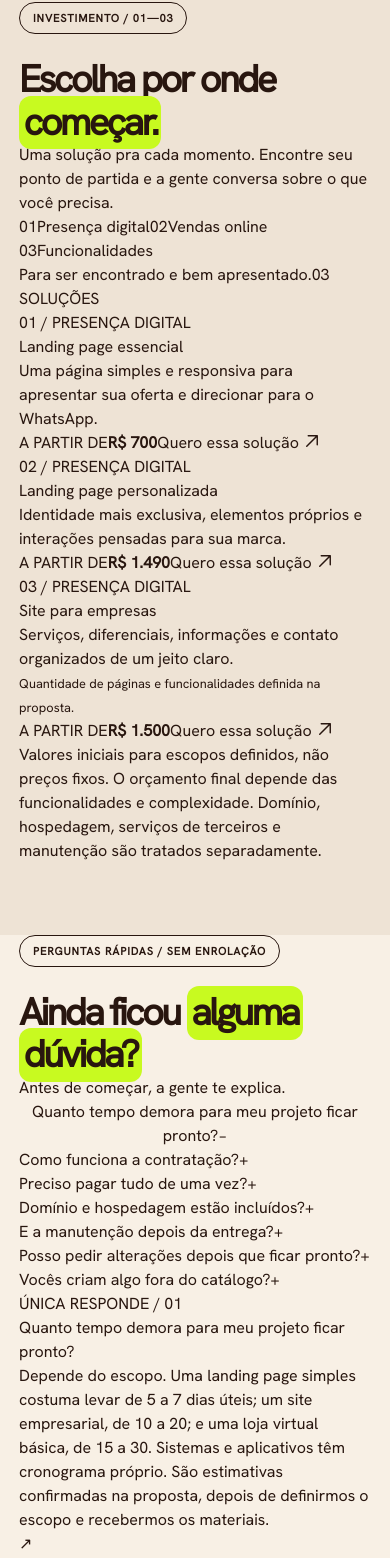
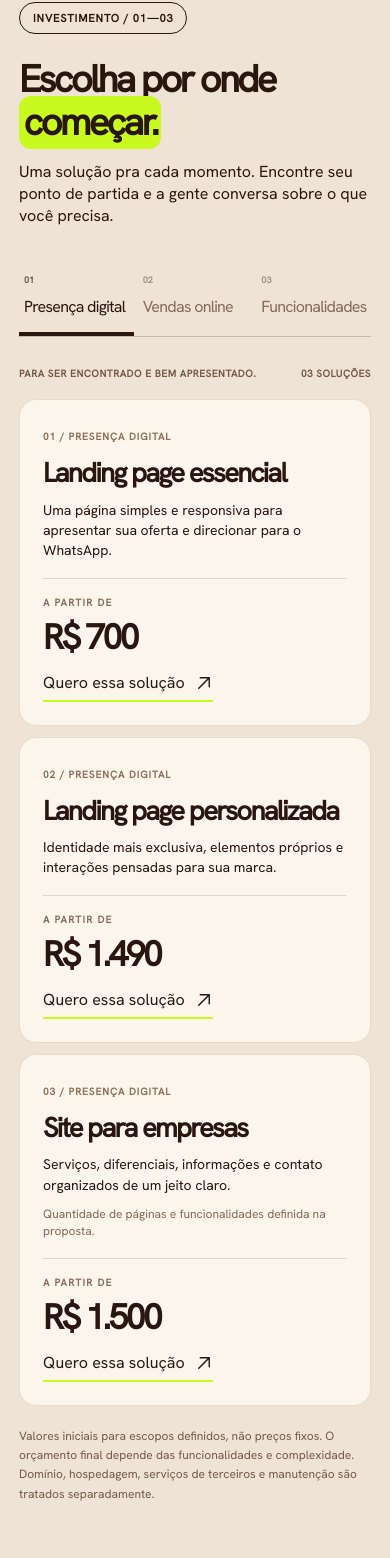
Before and after one commit to palomagl/unica, a React (Vite) app: page / in a window 390 px wide. Shown: the part 5783-7341 px from the top of the page. Built offline with nearby package versions, Linux system fonts and the light colour scheme.

Commit message:
style: substituir layouts genéricos por catálogo editorial e FAQ de perguntas rápidas

```diff
--- a/src/components/commercial.css
+++ b/src/components/commercial.css
@@ -1,48 +1,93 @@
-/* Evolução editorial: reutiliza cores, fontes, botões e espaçamentos da ÚNICA. */
-.u-investment,.u-method{scroll-margin-top:24px}
-.u-investment{padding:clamp(70px,8vw,110px) 0;background:#eee3d5;color:#28160f}
-.u-investment-head{max-width:950px;margin-bottom:clamp(28px,4vw,54px)}
-.u-investment-head h2{max-width:850px}
-.u-investment-head>p{font-size:clamp(16px,1.5vw,20px);max-width:580px;line-height:1.5;margin-top:22px}
-.u-investment-body{display:grid;grid-template-columns:minmax(0,.88fr) minmax(0,1.12fr);gap:clamp(18px,3vw,40px);align-items:stretch}
-.u-investment-list{border-top:1px solid #68412f4d;min-width:0}
-.u-investment-option{display:grid;grid-template-columns:39px minmax(0,1fr) 40px;align-items:center;gap:16px;padding:22px 16px;width:100%;min-height:93px;border:0;border-bottom:1px solid #68412f4d;background:transparent;color:inherit;text-align:left;cursor:pointer;font-size:clamp(21px,2.4vw,34px);font-weight:900;letter-spacing:-.05em;transition:background .25s,padding .25s}
-.u-investment-option:hover,.u-investment-option.is-active{background:#f8f0e5;padding-left:24px}
-.u-investment-num{font-size:12px;letter-spacing:0;color:#93684f;align-self:start;padding-top:12px;font-weight:800}
-.u-investment-indicator{display:grid;place-items:center;width:37px;height:37px;border-radius:50%;border:1px solid #8d6d5966}
-.u-investment-option.is-active .u-investment-indicator{background:var(--u-accent);border-color:transparent}
-.u-investment-indicator svg{width:21px;height:21px}
-.u-investment-detail{display:flex;flex-direction:column;min-width:0;min-height:470px;border-radius:27px;padding:clamp(25px,3.3vw,45px);background:#673a27;color:#fff9f3}
-.u-investment-detail-top{display:flex;justify-content:space-between;gap:16px;font-size:11px;font-weight:850;letter-spacing:.14em;opacity:.8}
-.u-investment-detail h3{font-size:clamp(34px,4vw,57px);line-height:1.02;letter-spacing:-.065em;margin:38px 0 13px}
-.u-investment-summary{font-size:clamp(16px,1.8vw,21px);line-height:1.35;max-width:490px;margin:0 0 25px}
-.u-investment-insight{display:grid;grid-template-columns:1fr 1fr;gap:26px;border-top:1px solid #ffffff35;padding:21px 0 25px}
-.u-investment-insight p{font-size:14px;line-height:1.5;margin:0;color:#fff4e9d9}
-.u-investment-insight strong{display:block;font-size:11px;letter-spacing:.11em;text-transform:uppercase;margin-bottom:8px;color:var(--u-accent)}
-.u-investment-bottom{display:flex;justify-content:space-between;gap:20px;align-items:end;border-top:1px solid #ffffff35;padding-top:22px;margin-top:auto;flex-wrap:wrap}
-.u-investment-price small{display:block;font-size:10px;letter-spacing:.13em;color:#ffffffba;font-weight:850;margin-bottom:8px}
-.u-investment-price strong{font-size:clamp(24px,2.6vw,35px);letter-spacing:-.05em}
-.u-investment-bottom .u-pill{white-space:nowrap;font-size:13px}
-.u-investment-note{font-size:12px;color:#654c3e;line-height:1.6;max-width:900px;margin:18px 0 0}
-.u-method{padding:clamp(75px,8vw,120px) 0;background:var(--u-cream);color:#28160f}
-.u-method-layout{display:grid;grid-template-columns:minmax(0,.8fr) minmax(0,1.2fr);gap:clamp(36px,6vw,100px)}
-.u-method-title h2{margin-top:22px}
-.u-method-title>p{font-size:18px;line-height:1.5;max-width:350px;margin:20px 0}
-.u-method-link{display:inline-flex;gap:10px;align-items:center;font-weight:850;text-underline-offset:5px;border-bottom:2px solid var(--u-accent);padding-bottom:8px}
-.u-method-link svg{width:20px;height:20px}
-.u-method-steps{list-style:none;margin:0;padding:0;border-top:1px solid #583a2c55}
-.u-method-step{display:grid;grid-template-columns:48px minmax(0,1fr) 34px;gap:22px;align-items:start;padding:clamp(22px,3vw,32px) 4px;border-bottom:1px solid #583a2c55;transition:padding-left .25s}
-.u-method-step:hover{padding-left:14px}
-.u-method-step-num{font-size:13px;color:#805c48;font-weight:850;padding-top:8px}
-.u-method-step h3{font-size:clamp(23px,2.5vw,35px);line-height:1.1;letter-spacing:-.055em;margin:0 0 9px}
-.u-method-step p{font-size:15px;line-height:1.45;max-width:440px;margin:0}
-.u-method-step-arrow{color:#76503f}
-.u-method-step-arrow svg{width:25px;height:25px}
+/* ÚNICA — investimento editorial e FAQ de perguntas rápidas; sem bibliotecas de UI. */
+.u-investment,.u-faq{scroll-margin-top:25px}
+.u-investment{padding:clamp(75px,8vw,115px) 0;background:#eee3d5;color:#28160f}
+.u-investment-heading{display:grid;grid-template-columns:minmax(0,1.5fr) minmax(0,.5fr);align-items:end;gap:28px;margin-bottom:clamp(28px,4vw,50px)}
+.u-investment-heading .u-h2{max-width:860px}
+.u-investment-heading>p{font-size:clamp(16px,1.45vw,20px);line-height:1.38;margin:0 0 7px;max-width:330px}
+.u-investment-tabs{display:grid;grid-template-columns:repeat(3,minmax(0,1fr));border-bottom:1px solid #6d51464a;gap:12px;margin-bottom:19px}
+.u-investment-tab{display:flex;align-items:center;gap:12px;min-width:0;text-align:left;border:0;border-bottom:5px solid transparent;background:transparent;padding:14px 8px 20px;color:#856958;cursor:pointer;font-size:clamp(17px,1.9vw,27px);font-weight:900;letter-spacing:-.045em;transition:color .3s,border-color .3s}
+.u-investment-tab:hover,.u-investment-tab.is-active{color:#28160f}
+.u-investment-tab.is-active{border-bottom-color:#28160f}
+.u-investment-tab-number{font-size:10px;letter-spacing:0;font-weight:850;opacity:.68}
+.u-investment-tab-dot{width:9px;height:9px;border-radius:50%;flex:none;margin-left:auto}
+.u-investment-tab.is-active .u-investment-tab-dot{background:var(--u-accent);box-shadow:0 0 0 2px #28160f}
+.u-investment-category-heading{display:flex;justify-content:space-between;gap:12px;color:#745847;font-size:11px;font-weight:850;letter-spacing:.055em;text-transform:uppercase;padding:10px 0 18px}
+.u-investment-results{display:grid;gap:11px;outline-offset:5px;animation:u-investment-arrive .35s cubic-bezier(.23,.8,.2,1) both}
+.u-investment-product{position:relative;isolation:isolate;overflow:hidden;display:grid;grid-template-columns:minmax(0,1fr) minmax(235px,.43fr);gap:24px;align-items:center;padding:clamp(22px,2.8vw,37px);background:#fbf5eb;border:1px solid #654b3a26;border-radius:21px;transition:transform .27s,border-color .27s,box-shadow .27s}
+.u-investment-product:before{content:'';position:absolute;top:0;bottom:0;left:0;width:4px;background:var(--u-accent);transform:scaleY(0);transform-origin:bottom;transition:transform .3s}
+.u-investment-product:hover{transform:translateY(-3px);border-color:#654b3a4c;box-shadow:0 16px 30px #5034220d}
+.u-investment-product:hover:before{transform:scaleY(1)}
+.u-investment-product-index{font-size:10px;font-weight:900;letter-spacing:.1em;color:#8b6d59}
+.u-investment-product h3{font-size:clamp(25px,2.9vw,43px);letter-spacing:-.062em;line-height:1.08;font-weight:900;margin:11px 0 12px}
+.u-investment-product-main p{font-size:clamp(14px,1.25vw,16px);line-height:1.43;margin:0;max-width:690px}
+.u-investment-product-main small{display:block;font-size:12px;line-height:1.45;color:#806958;margin-top:11px;max-width:680px}
+.u-investment-product-side{display:flex;flex-direction:column;align-items:flex-start;min-width:0;gap:0;border-left:1px solid #6d51463a;padding-left:clamp(20px,2.4vw,36px)}
+.u-investment-price-label{font-size:10px;font-weight:900;letter-spacing:.13em;color:#856a5b;margin-bottom:10px}
+.u-investment-price{font-size:clamp(30px,3.5vw,51px);font-weight:900;letter-spacing:-.07em;line-height:1.02;overflow-wrap:break-word}
+.u-investment-action{display:inline-flex;align-items:center;gap:10px;border-bottom:2px solid var(--u-accent);font-size:13px;font-weight:900;margin-top:22px;padding-bottom:5px;transition:gap .2s}
+.u-investment-action:hover{gap:17px}
+.u-investment-action svg{width:18px;height:18px}
+.u-investment-footnote{font-size:12px;color:#735a4b;line-height:1.6;max-width:950px;margin:21px 0 0}
+@keyframes u-investment-arrive{from{opacity:.5;transform:translateY(10px)}to{opacity:1;transform:none}}
+
+.u-faq{background:var(--u-paper);padding:clamp(78px,8vw,112px) 0;color:#28160f}
+.u-faq-heading{max-width:820px;margin-bottom:clamp(30px,4vw,53px)}
+.u-faq-heading p{font-size:clamp(17px,1.6vw,22px);margin:20px 0 0}
+.u-faq-layout{display:grid;grid-template-columns:minmax(0,1.05fr) minmax(0,.95fr);gap:clamp(25px,5vw,70px);align-items:start}
+.u-faq-choices{display:flex;flex-wrap:wrap;align-items:flex-start;gap:11px}
+.u-faq-question{display:inline-flex;align-items:center;justify-content:space-between;gap:16px;min-height:52px;max-width:100%;text-align:left;padding:13px 15px 13px 19px;border:1px solid #674a3e66;border-radius:19px 19px 19px 6px;background:transparent;color:#28160f;cursor:pointer;font-size:clamp(13px,1.1vw,15px);font-weight:800;line-height:1.3;transition:background .24s,border-color .24s,transform .24s}
+.u-faq-question:hover{background:#ede1d4;transform:translateY(-2px)}
+.u-faq-question.is-active{background:var(--u-accent);border-color:var(--u-accent)}
+.u-faq-question-icon{flex:none;display:grid;place-items:center;width:23px;height:23px;border:1px solid #61473577;border-radius:50%;font-size:18px;line-height:1}
+.u-faq-response{position:relative;border-top:3px solid #28160f;min-height:280px;padding:26px 0 12px}
+.u-faq-response:before{content:'';position:absolute;top:-3px;left:0;width:82px;height:3px;background:var(--u-accent)}
+.u-faq-response-content{animation:u-faq-arrive .3s cubic-bezier(.2,.8,.2,1) both}
+.u-faq-response-label{display:block;font-size:10px;font-weight:900;letter-spacing:.12em;color:#896a56;margin-bottom:23px}
+.u-faq-response h3{font-size:clamp(24px,2.4vw,35px);font-weight:900;line-height:1.06;letter-spacing:-.055em;margin:0 0 17px}
+.u-faq-response p{font-size:clamp(14px,1.35vw,17px);line-height:1.5;max-width:560px;margin:0}
+.u-faq-endmark{display:inline-block;font-size:36px;color:#765640;margin-top:18px}
+.u-faq-empty{display:flex;align-items:start;gap:16px;color:#7a5c49}
+.u-faq-empty>span{font-size:40px;color:#28160f}
+.u-faq-empty p{font-size:18px;max-width:210px}
+.u-faq-contact{display:inline-flex;align-items:center;gap:7px;flex-wrap:wrap;margin-top:34px;font-size:clamp(15px,1.55vw,20px);font-weight:600;border-bottom:2px solid var(--u-accent);padding-bottom:9px}
+.u-faq-contact strong{font-weight:900}
+.u-faq-contact svg{margin-left:7px;transition:transform .2s}
+.u-faq-contact:hover svg{transform:translate(3px,-3px)}
+@keyframes u-faq-arrive{from{opacity:.4;transform:translateY(8px)}to{opacity:1;transform:none}}
 .u-testimonials{padding:60px 0;background:#eee3d5}
 .u-testimonials-list{display:grid;grid-template-columns:repeat(auto-fit,minmax(min(100%,280px),1fr));gap:24px;margin-top:26px}
 .u-testimonials blockquote{padding:24px;border-top:2px solid #673a27;margin:0}
 .u-testimonials blockquote p{font-size:22px;font-weight:800;line-height:1.3}
 .u-testimonials footer{font-size:13px}
+@media(max-width:850px){
+  .u-investment-heading{grid-template-columns:1fr;gap:18px}
+  .u-investment-heading>p{max-width:580px}
+  .u-faq-layout{grid-template-columns:1fr;gap:26px}
+  .u-faq-response{min-height:205px}
+}
+@media(max-width:650px){
+  .u-investment{padding:70px 0}
+  .u-investment-tabs{gap:4px}
+  .u-investment-tab{font-size:clamp(12px,3.2vw,16px);flex-direction:column;align-items:flex-start;gap:8px;padding:12px 5px 13px;border-bottom-width:4px}
+  .u-investment-tab-number{font-size:9px}
+  .u-investment-tab-dot{display:none}
+  .u-investment-category-heading{font-size:10px}
+  .u-investment-product{grid-template-columns:1fr;gap:18px;padding:23px;border-radius:17px}
+  .u-investment-product h3{font-size:clamp(27px,7vw,34px)}
+  .u-investment-product-side{border-left:0;border-top:1px solid #654b3a2f;padding:16px 0 0}
+  .u-investment-price{font-size:clamp(33px,9vw,44px)}
+  .u-investment-action{margin-top:15px}
+  .u-faq-question{width:100%;border-radius:15px 15px 15px 5px}
+  .u-faq-choices{gap:8px}
+  .u-faq-response{min-height:0}
+  .u-faq-contact{line-height:1.35}
+}
+@media(prefers-reduced-motion:reduce){
+  .u-investment-results,.u-faq-response-content{animation:none}
+  .u-investment-tab,.u-investment-product,.u-investment-action,.u-faq-question,.u-faq-contact svg{transition:none}
+  .u-investment-product:hover,.u-faq-question:hover{transform:none}
+}
+
 /* Os projetos têm altura natural: sem barra interna e sem texto cortado. */
 #projetos .u-project-feature{height:auto!important;min-height:520px}
 #projetos .u-project-feature>.u-project-visual{height:auto;min-height:520px}
```
